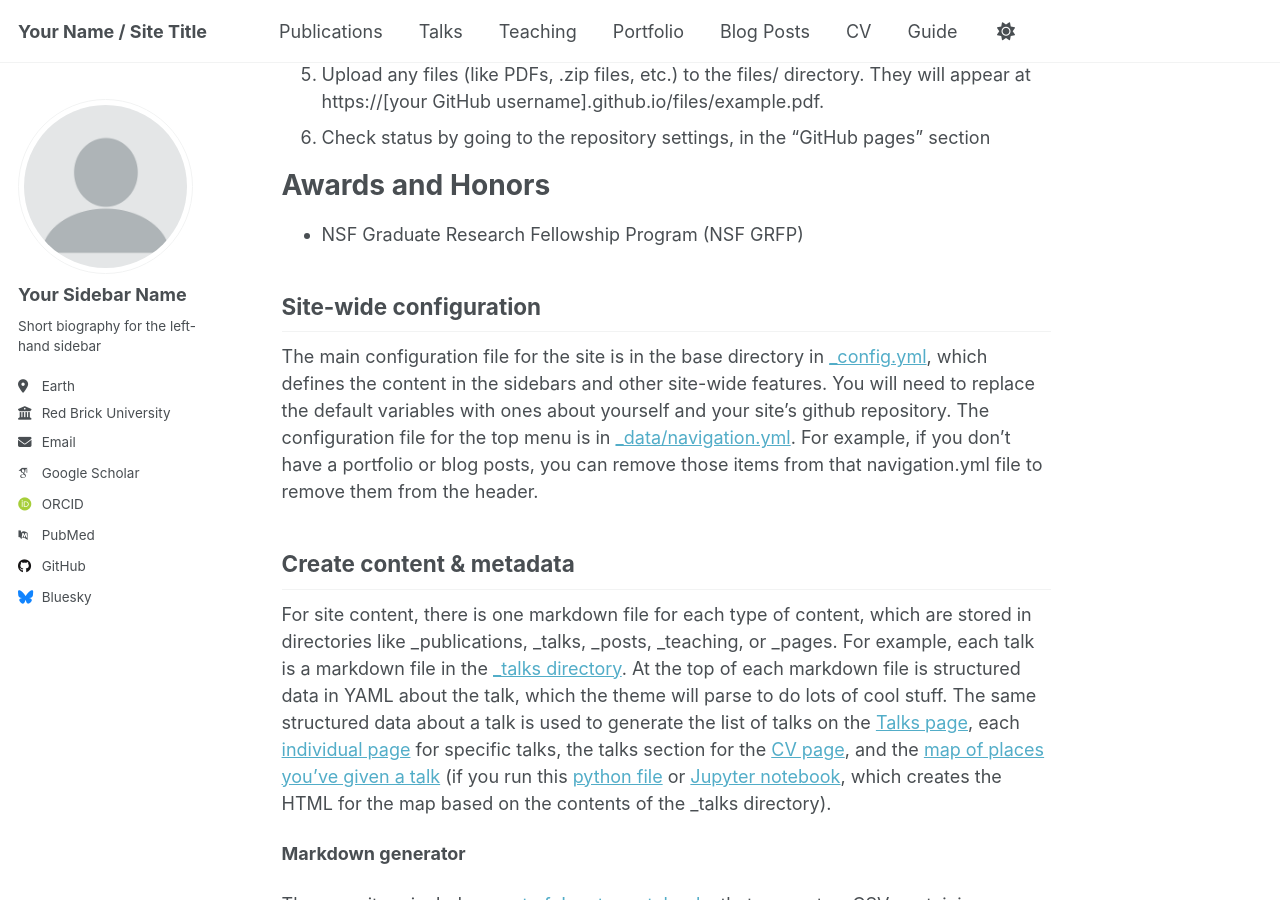
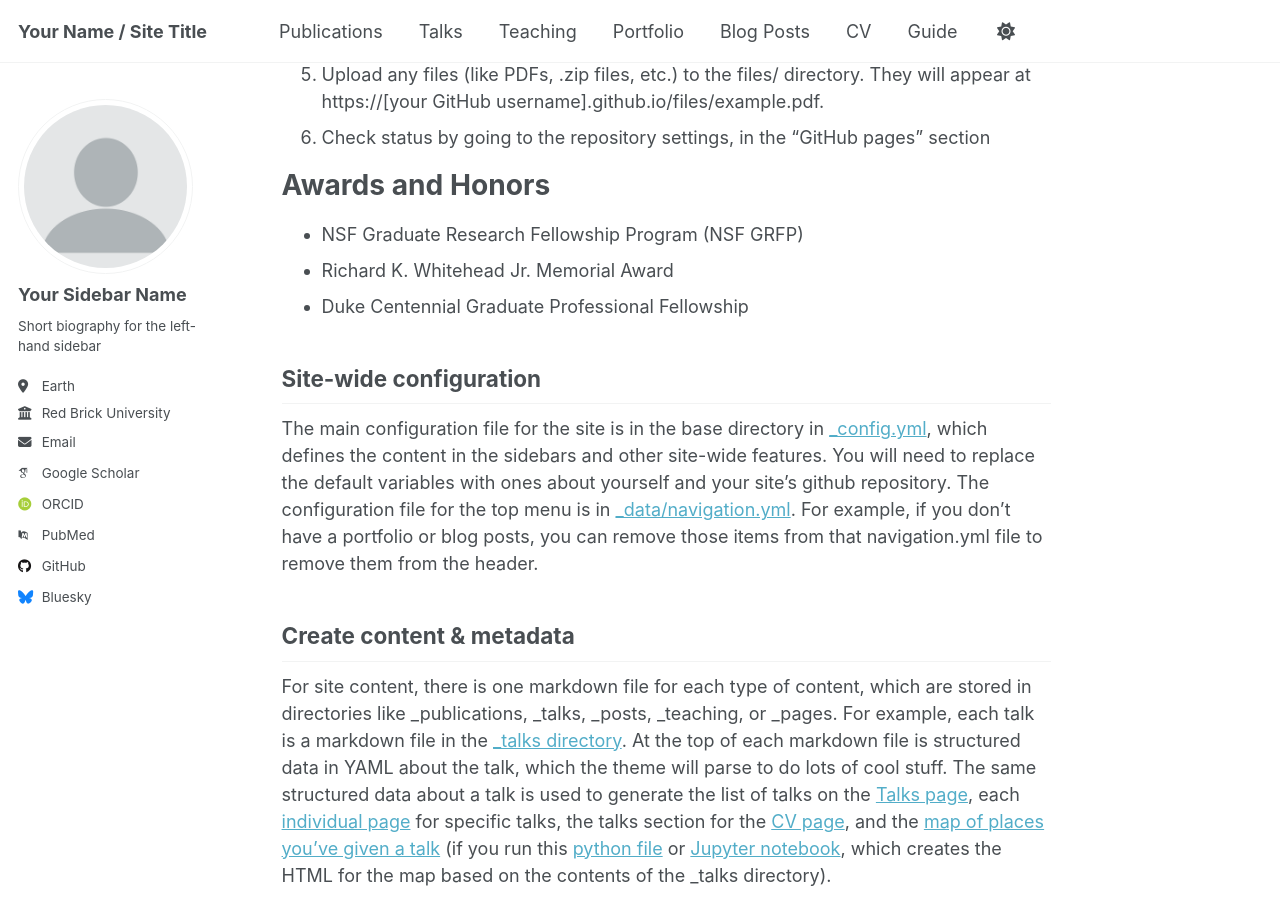
Before and after one commit to khotimsky/khotimsky.github.io, a Jekyll site: the page built from _pages/about.md, in a window 1280 px wide and 900 px high, scrolled down 1232 px. Built offline with Jekyll 4.4.1, drawn with Linux system fonts in a browser that asks for light colours; some web fonts are replaced.

Commit message:
Update about.md

```diff
--- a/_pages/about.md
+++ b/_pages/about.md
@@ -27,6 +27,8 @@ Getting started
 Awards and Honors
 ======
 - NSF Graduate Research Fellowship Program (NSF GRFP)
+- Richard K. Whitehead Jr. Memorial Award
+- Duke Centennial Graduate Professional Fellowship
 
 Site-wide configuration
 ------
```
